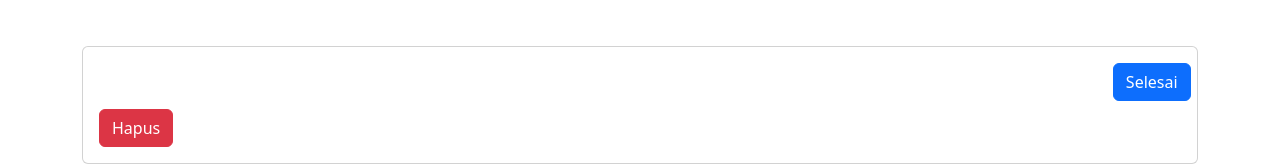
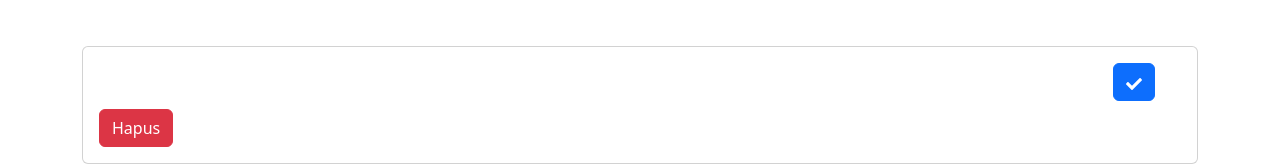
Before and after one commit to opik211192/react-dea, a React (Create React App) app: page / in a window 1280 px wide. Both pictures are taken after a click on the button 1160 px from the left and 180 px from the top of the page. Shown: the part 218-384 px from the top of the page. Built offline with nearby package versions, Linux system fonts and the light colour scheme.

Commit message:
menambah finishtodo

```diff
--- a/src/App.js
+++ b/src/App.js
@@ -21,6 +21,13 @@ function App() {
     setTodolist(todolist.filter((value, idx) => index !== idx));
   };
 
+  //4. finish todo
+  const finishTodo = (index) => {
+    const cloneTodolist = [...todolist];
+    cloneTodolist[index].status = !cloneTodolist[index].status;
+    setTodolist(cloneTodolist);
+  };
+
   //1. tangkap dlu text inputnya
   const handleChangeName = (e) => {
     const data = e.target.value;
@@ -40,8 +47,13 @@ function App() {
       />
 
       {/* List todo */}
+      {/* mengirim function ke komponen dgn props */}
       <div className="mt-5">
-        <ListTodo todolist={todolist} deleteTodo={deleteTodo} />
+        <ListTodo
+          todolist={todolist}
+          deleteTodo={deleteTodo}
+          finishTodo={finishTodo}
+        />
       </div>
     </Container>
   );
--- a/src/components/ListTodo.js
+++ b/src/components/ListTodo.js
@@ -1,6 +1,7 @@
 import { Button, Card, Row, Col } from "react-bootstrap";
+import { FaCheck, FaTimes } from "react-icons/fa";
 
-const ListTodo = ({ todolist, deleteTodo }) => {
+const ListTodo = ({ todolist, deleteTodo, finishTodo }) => {
   return todolist.map((value, index) => {
     return (
       <Card className="mt-3">
@@ -11,7 +12,12 @@ const ListTodo = ({ todolist, deleteTodo }) => {
             </Col>
 
             <Col xl="1">
-              <Button>Selesai</Button>
+              <Button
+                onClick={() => finishTodo(index)}
+                variant={value.status ? "secondary" : "primary"}
+              >
+                {value.status ? <FaTimes /> : <FaCheck />}
+              </Button>
             </Col>
           </Row>
           <Button
```
